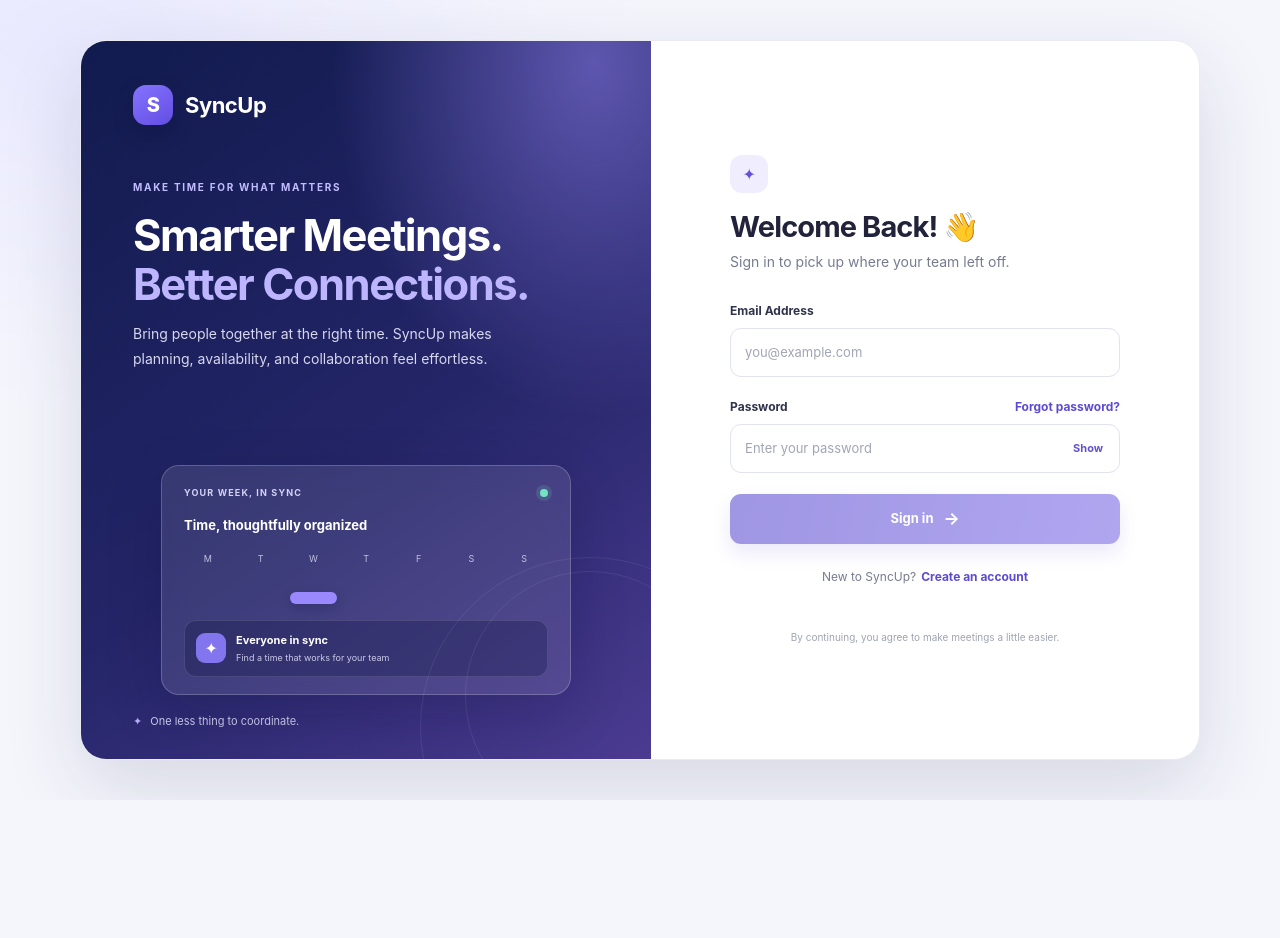
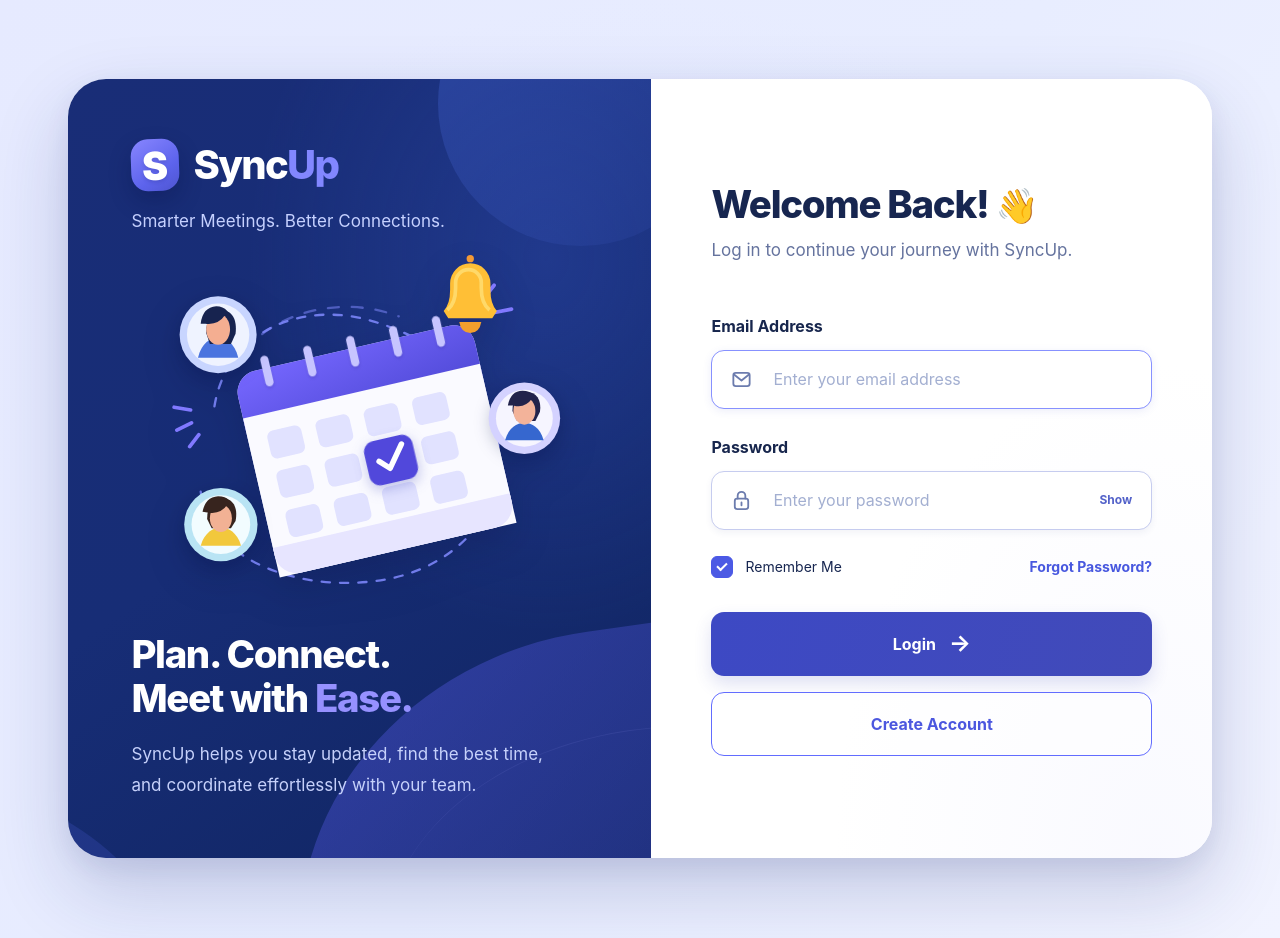
Before and after one commit to guptavaidehi06-creator/SyncUp, an Angular app: page /login in a window 1280 px wide. Before the commit the page ends 800 px from the top, so only its background shows below. Built offline with nearby package versions, Linux system fonts and the light colour scheme.

Commit message:
Match SyncUp login to provided reference

```diff
--- a/src/app/login/login.html
+++ b/src/app/login/login.html
@@ -1,36 +1,110 @@
 <main class="auth-page">
   <section class="auth-shell" aria-label="SyncUp sign in">
     <aside class="brand-panel">
+      <span class="shape shape-top" aria-hidden="true"></span>
+      <span class="shape shape-bottom" aria-hidden="true"></span>
+      <span class="shape shape-corner" aria-hidden="true"></span>
+
       <a class="brand-lockup" routerLink="/login" aria-label="SyncUp home">
-        <span class="brand-mark">S</span><span>SyncUp</span>
+        <span class="brand-mark" aria-hidden="true"><span>S</span></span>
+        <span class="brand-name">Sync<span>Up</span></span>
       </a>
-      <div class="brand-copy">
-        <span class="brand-kicker">MAKE TIME FOR WHAT MATTERS</span>
-        <h1>Smarter Meetings.<br><span>Better Connections.</span></h1>
-        <p>Bring people together at the right time. SyncUp makes planning, availability, and collaboration feel effortless.</p>
+      <p class="brand-tagline">Smarter Meetings. Better Connections.</p>
+
+      <div class="hero-illustration" aria-hidden="true">
+        <svg class="meeting-art" viewBox="0 0 520 390" role="presentation">
+          <path class="orbit" d="M91 177C104 96 185 61 263 84c67 20 126 62 137 131 12 75-44 137-123 151-86 15-191-17-201-96" />
+          <path class="orbit orbit-inner" d="M124 116c40-46 111-59 168-37" />
+          <path class="spark" d="m65 181-18-3m19 17-16 8m24 5-10 13m302-166 5-19m13 24 12-15m-1 30 20-4" />
+
+          <g class="calendar" transform="rotate(-13 260 218)">
+            <rect x="132" y="112" width="265" height="226" rx="24" fill="#e5e3ff" />
+            <path d="M132 136a24 24 0 0 1 24-24h217a24 24 0 0 1 24 24v38H132z" fill="url(#calendarTop)" />
+            <rect x="132" y="160" width="265" height="178" rx="0" fill="#fafaff" />
+            <path d="M132 314v0a24 24 0 0 0 24 24h217a24 24 0 0 0 24-24v-9H132z" fill="#e7e5ff" />
+            <g class="rings"><path d="M169 128v-25m48 25v-25m48 25v-25m48 25v-25m48 25v-25" /></g>
+            <g class="calendar-days">
+              <rect x="153" y="180" width="38" height="31" rx="7"/><rect x="207" y="180" width="38" height="31" rx="7"/><rect x="261" y="180" width="38" height="31" rx="7"/><rect x="315" y="180" width="38" height="31" rx="7"/>
+              <rect x="153" y="224" width="38" height="31" rx="7"/><rect x="207" y="224" width="38" height="31" rx="7"/><rect x="261" y="224" width="38" height="31" rx="7"/><rect x="315" y="224" width="38" height="31" rx="7"/>
+              <rect x="153" y="268" width="38" height="31" rx="7"/><rect x="207" y="268" width="38" height="31" rx="7"/><rect x="261" y="268" width="38" height="31" rx="7"/><rect x="315" y="268" width="38" height="31" rx="7"/>
+            </g>
+            <rect x="252" y="216" width="54" height="49" rx="12" fill="#5148db" class="check-tile" />
+            <path d="m266 239 10 10 18-23" fill="none" stroke="white" stroke-width="6" stroke-linecap="round" stroke-linejoin="round" />
+          </g>
+
+          <g class="avatar avatar-one" transform="translate(95 99)">
+            <circle r="42" fill="#c8d5ff"/><circle r="34" fill="#eff3ff"/>
+            <path d="M-22 25c4-16 14-22 22-22s18 6 22 22" fill="#4a74df"/>
+            <path d="M-13-2c0-17 7-25 16-25 12 0 18 10 16 26l-5 11H-9z" fill="#17234f"/>
+            <ellipse cy="-6" rx="13" ry="17" fill="#f4ae91"/><path d="M-14-12q14 2 22-10l7 11q-2-20-17-20-15 1-17 19z" fill="#17234f"/>
+          </g>
+          <g class="avatar avatar-two" transform="translate(429 190)">
+            <circle r="39" fill="#d4d2ff"/><circle r="31" fill="#f6f5ff"/>
+            <path d="M-21 24c4-14 13-19 21-19s17 5 21 19" fill="#3667cf"/>
+            <path d="M-13-8c0-15 7-21 15-21 11 0 17 9 15 22l-5 10h-20z" fill="#22234b"/>
+            <ellipse cy="-8" rx="12" ry="15" fill="#f3b39a"/><path d="M-12-14q12 4 21-8l5 10q-1-18-16-18-13 0-16 16z" fill="#22234b"/>
+          </g>
+          <g class="avatar avatar-three" transform="translate(98 306)">
+            <circle r="40" fill="#b9e4f4"/><circle r="32" fill="#f2fcff"/>
+            <path d="M-22 23c4-14 14-20 22-20s18 6 22 20" fill="#f2c83c"/>
+            <path d="M-15-6c0-15 7-23 16-23 12 0 18 10 15 25l-5 8h-21z" fill="#37241e"/>
+            <ellipse cy="-7" rx="12" ry="15" fill="#f2b194"/><path d="M-13-13q13 2 21-10l5 10q0-18-16-18-14 1-17 17z" fill="#37241e"/>
+          </g>
+
+          <g class="bell" transform="translate(370 55)">
+            <path d="M-29 18q7-7 7-23v-7a22 22 0 0 1 44 0v7q0 16 7 23l-5 8h-48z" fill="#ffbf36"/>
+            <path d="M-25 17q9-7 9-24v-6a14 14 0 0 1 28 0v6q0 17 9 24" fill="none" stroke="#ffd969" stroke-width="4"/>
+            <path d="M-12 30q2 12 12 12t12-12" fill="#f29f2d"/><circle cx="0" cy="-39" r="4" fill="#f49a35"/>
+          </g>
+          <defs>
+            <linearGradient id="calendarTop" x1="0" y1="0" x2="1" y2="1"><stop stop-color="#7667ff"/><stop offset="1" stop-color="#4f49d6"/></linearGradient>
+          </defs>
+        </svg>
       </div>
-      <div class="visual-card" aria-hidden="true">
-        <div class="visual-top"><span>YOUR WEEK, IN SYNC</span><span class="live-dot"></span></div>
-        <div class="visual-date">Time, thoughtfully organized</div>
-        <div class="calendar-grid"><span>M</span><span>T</span><span>W</span><span>T</span><span>F</span><span>S</span><span>S</span><i></i><i></i><i></i><i></i><i></i><i></i><i></i><i></i><i></i><i class="selected"></i><i></i><i></i><i></i><i></i></div>
-        <div class="visual-meeting"><span class="meeting-icon">✦</span><div><b>Everyone in sync</b><small>Find a time that works for your team</small></div></div>
-        <span class="decor decor-one"></span><span class="decor decor-two"></span>
+
+      <div class="hero-copy">
+        <h1>Plan. Connect.<br>Meet with <span>Ease.</span></h1>
+        <p>SyncUp helps you stay updated, find the best time,<br class="desktop-break"> and coordinate effortlessly with your team.</p>
       </div>
-      <div class="brand-foot"><span>✦</span> One less thing to coordinate.</div>
     </aside>
 
     <section class="form-panel">
       <div class="form-wrap">
-        <div class="mobile-brand"><span class="brand-mark">S</span> SyncUp</div>
-        <div class="form-heading"><span class="welcome-icon">✦</span><h2>Welcome Back! 👋</h2><p>Sign in to pick up where your team left off.</p></div>
+        <a class="mobile-brand" routerLink="/login" aria-label="SyncUp home">
+          <span class="brand-mark" aria-hidden="true"><span>S</span></span><span class="brand-name">Sync<span>Up</span></span>
+        </a>
+        <div class="form-heading">
+          <h2>Welcome Back! <span aria-hidden="true">👋</span></h2>
+          <p>Log in to continue your journey with SyncUp.</p>
+        </div>
         <div *ngIf="errorMessage" class="error-message" role="alert">{{ errorMessage }}</div>
         <form #loginForm="ngForm" (ngSubmit)="login(loginForm)" novalidate>
-          <div class="form-group"><label for="email">Email Address</label><input id="email" type="email" name="email" [(ngModel)]="credentials.email" #email="ngModel" required email autocomplete="email" placeholder="you@example.com"><small class="validation-error" *ngIf="email.invalid && email.touched">Enter a valid email address.</small></div>
-          <div class="form-group"><div class="label-row"><label for="password">Password</label><a routerLink="/forgot-password">Forgot password?</a></div><div class="password-field"><input id="password" [type]="showPassword ? 'text' : 'password'" name="password" [(ngModel)]="credentials.password" #password="ngModel" required autocomplete="current-password" placeholder="Enter your password"><button type="button" class="password-visibility" [attr.aria-label]="showPassword ? 'Hide password' : 'Show password'" [attr.aria-pressed]="showPassword" (click)="showPassword = !showPassword">{{ showPassword ? 'Hide' : 'Show' }}</button></div><small class="validation-error" *ngIf="password.invalid && password.touched">Password is required.</small></div>
-          <button type="submit" class="primary-button" [disabled]="isSubmitting || loginForm.invalid">{{ isSubmitting ? 'Signing in…' : 'Sign in' }}<span aria-hidden="true">→</span></button>
+          <div class="form-group">
+            <label for="email">Email Address</label>
+            <div class="input-wrap">
+              <svg aria-hidden="true" viewBox="0 0 24 24"><rect x="3.5" y="5" width="17" height="14" rx="2.5"/><path d="m4.5 7 7.5 6 7.5-6"/></svg>
+              <input id="email" type="email" name="email" [(ngModel)]="credentials.email" #email="ngModel" required email autocomplete="email" placeholder="Enter your email address">
+            </div>
+            <small class="validation-error" *ngIf="email.invalid && email.touched">Enter a valid email address.</small>
+          </div>
+          <div class="form-group">
+            <label for="password">Password</label>
+            <div class="input-wrap password-field">
+              <svg aria-hidden="true" viewBox="0 0 24 24"><rect x="5" y="10" width="14" height="11" rx="2.5"/><path d="M8 10V7a4 4 0 0 1 8 0v3m-4 4v3"/></svg>
+              <input id="password" [type]="showPassword ? 'text' : 'password'" name="password" [(ngModel)]="credentials.password" #password="ngModel" required autocomplete="current-password" placeholder="Enter your password">
+              <button type="button" class="password-visibility" [attr.aria-label]="showPassword ? 'Hide password' : 'Show password'" [attr.aria-pressed]="showPassword" (click)="showPassword = !showPassword">{{ showPassword ? 'Hide' : 'Show' }}</button>
+            </div>
+            <small class="validation-error" *ngIf="password.invalid && password.touched">Password is required.</small>
+          </div>
+          <div class="form-options">
+            <label class="remember-option"><input type="checkbox" [(ngModel)]="rememberMe" name="rememberMe"><span class="custom-check" aria-hidden="true"></span><span>Remember Me</span></label>
+            <a routerLink="/forgot-password">Forgot Password?</a>
+          </div>
+          <button type="submit" class="primary-button" [disabled]="isSubmitting">
+            <span>{{ isSubmitting ? 'Logging in…' : 'Login' }}</span><span class="button-arrow" aria-hidden="true">→</span>
+          </button>
         </form>
-        <div class="signup-prompt"><span>New to SyncUp?</span><a routerLink="/sign-up">Create an account</a></div>
-        <p class="form-foot">By continuing, you agree to make meetings a little easier.</p>
+        <a class="signup-button" routerLink="/sign-up">Create Account</a>
       </div>
     </section>
   </section>
--- a/src/app/login/login.ts
+++ b/src/app/login/login.ts
@@ -22,8 +22,15 @@ export class Login {
   errorMessage: string = '';
   isSubmitting = false;
   showPassword = false;
+  rememberMe = true;
 
-  constructor(private authService: AuthService, private router: Router) { }
+  constructor(private authService: AuthService, private router: Router) {
+    const rememberedEmail = localStorage.getItem('syncupRememberedEmail');
+    if (rememberedEmail) {
+      this.credentials.email = rememberedEmail;
+      this.rememberMe = true;
+    }
+  }
 
   login(loginForm: NgForm): void {
     if (loginForm.invalid) {
@@ -43,6 +50,11 @@ export class Login {
       })
     ).subscribe({
       next: () => {
+        if (this.rememberMe) {
+          localStorage.setItem('syncupRememberedEmail', this.credentials.email);
+        } else {
+          localStorage.removeItem('syncupRememberedEmail');
+        }
         this.router.navigate(['/']);
       },
       error: (err) => {
```
Also changed, not shown: src/app/login/login.css, 1 other file (tests, documents, lock files or other folders).
